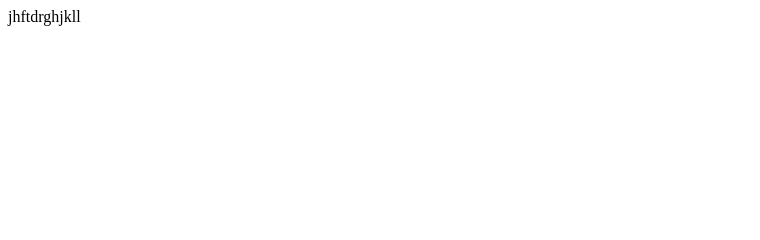
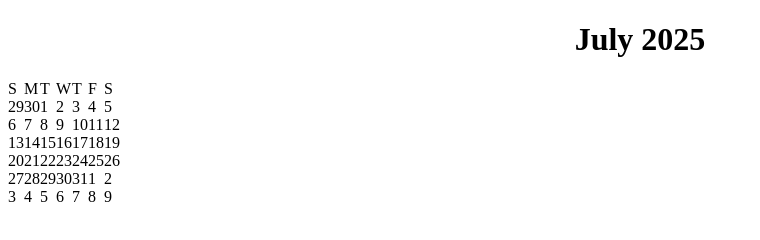
Before and after one commit to niloy-debnath/Calendar, a plain HTML site: page index.html in a window 1280 px wide. Shown: the whole page, without its empty margins (0-760 px from the left). Drawn offline with Linux system fonts and the light colour scheme.

Commit message:
structure created

```diff
--- a/index.html
+++ b/index.html
@@ -7,6 +7,61 @@
     <link rel="stylesheet" href="./style.css">
 </head>
 <body>
-    jhftdrghjkll
+    <h1>July 2025</h1>
+
+    <div class="calendar">
+
+
+   <div class="date">S</div>
+   <div class="date">M</div>
+   <div class="date">T</div>
+   <div class="date">W</div>
+   <div class="date">T</div>
+   <div class="date">F</div>
+   <div class="date">S</div>
+   <div class="date">29</div>
+   <div class="date">30</div>
+   <div class="date">1</div>
+   <div class="date">2</div>
+   <div class="date">3</div>
+   <div class="date">4</div>
+   <div class="date">5</div>
+   <div class="date">6</div>
+   <div class="date">7</div>
+   <div class="date">8</div>
+   <div class="date">9</div>
+   <div class="date">10</div>
+   <div class="date">11</div>
+   <div class="date">12</div>
+   <div class="date">13</div>
+   <div class="date">14</div>
+   <div class="date">15</div>
+   <div class="date">16</div>
+   <div class="date">17</div>
+   <div class="date">18</div>
+   <div class="date">19</div>
+   <div class="date">20</div>
+   <div class="date">21</div>
+   <div class="date">22</div>
+   <div class="date">23</div>
+   <div class="date">24</div>
+   <div class="date">25</div>
+   <div class="date">26</div>
+   <div class="date">27</div>
+   <div class="date">28</div>
+   <div class="date">29</div>
+   <div class="date">30</div>
+   <div class="date">31</div>
+   <div class="date">1</div>
+   <div class="date">2</div>
+   <div class="date">3</div>
+   <div class="date">4</div>
+   <div class="date">5</div>
+   <div class="date">6</div>
+   <div class="date">7</div>
+   <div class="date">8</div>
+   <div class="date">9</div>
+
+    </div>
 </body>
 </html>
--- a/style.css
+++ b/style.css
@@ -0,0 +1,10 @@
+body h1{
+    text-align: center;
+}
+.calendar{
+
+    display: grid;
+    grid-template-columns: repeat(7, 1fr);
+    width: 20px;
+
+}
```
